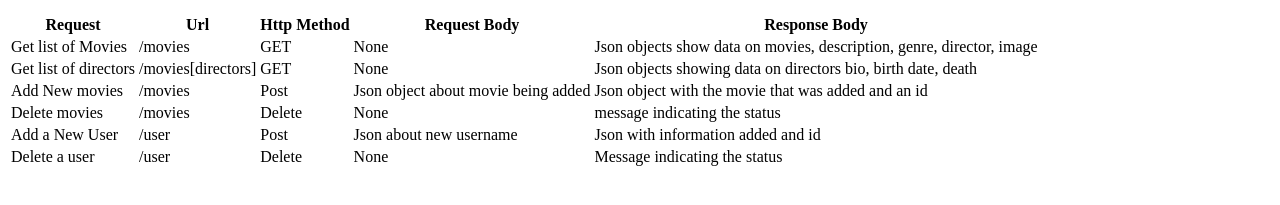
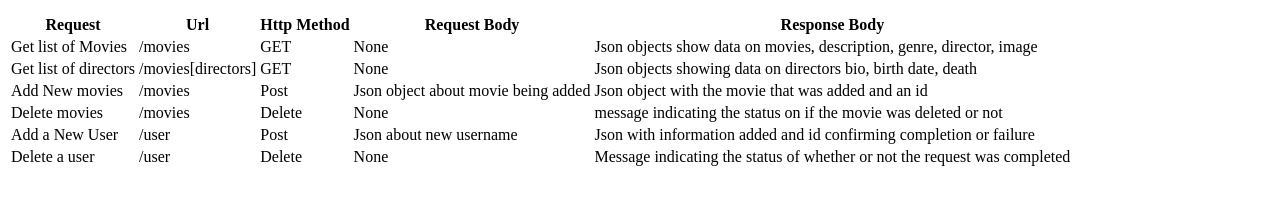
Before and after one commit to warpedpuppy/bh_movie_api_with_tokens, a website: page movie_api/public/documentation.html in a window 1280 px wide. Shown: the part 119-324 px from the top of the page. Drawn offline with Linux system fonts and the light colour scheme.

Commit message:
added route to endpoints

```diff
--- a/movie_api/public/documentation.html
+++ b/movie_api/public/documentation.html
@@ -45,21 +45,21 @@
                     <td>/movies</td>
                     <td>Delete</td>
                     <td>None</td>
-                    <td>message indicating the status</td>
+                    <td>message indicating the status on if the movie was deleted or not</td>
                 </tr>
                 <tr>
                     <td>Add a New User</td>
                     <td>/user</td>
                     <td>Post</td>
                     <td>Json about new username</td>
-                    <td>Json with information added and id</td>
+                    <td>Json with information added and id confirming completion or failure</td>
                 </tr>
                 <tr>
                     <td>Delete a user</td>
                     <td>/user</td>
                     <td>Delete</td>
                     <td>None</td>
-                    <td>Message indicating the status</td>
+                    <td>Message indicating the status of whether or not the request was completed</td>
                 </tr>
             </table>
     </body>
```
